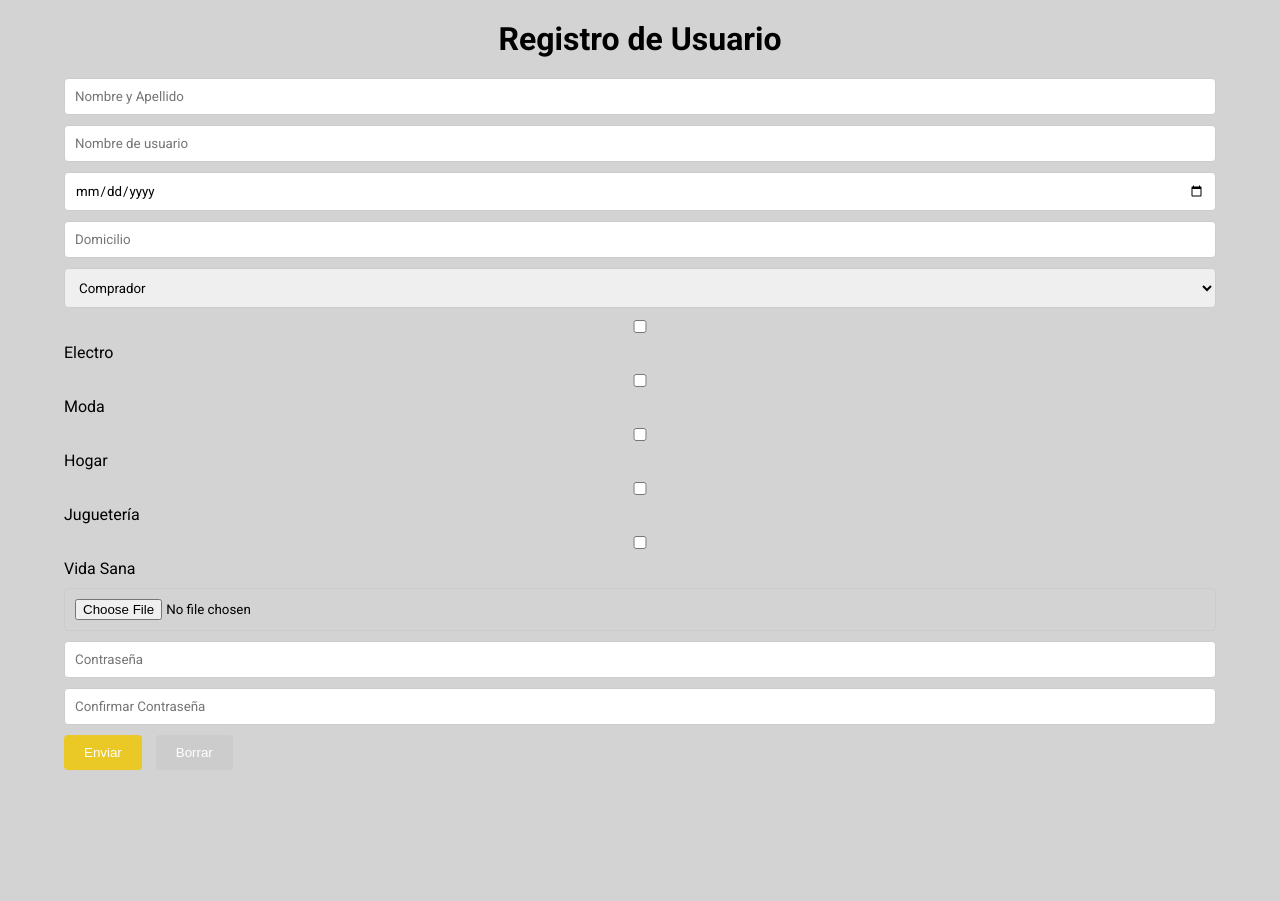
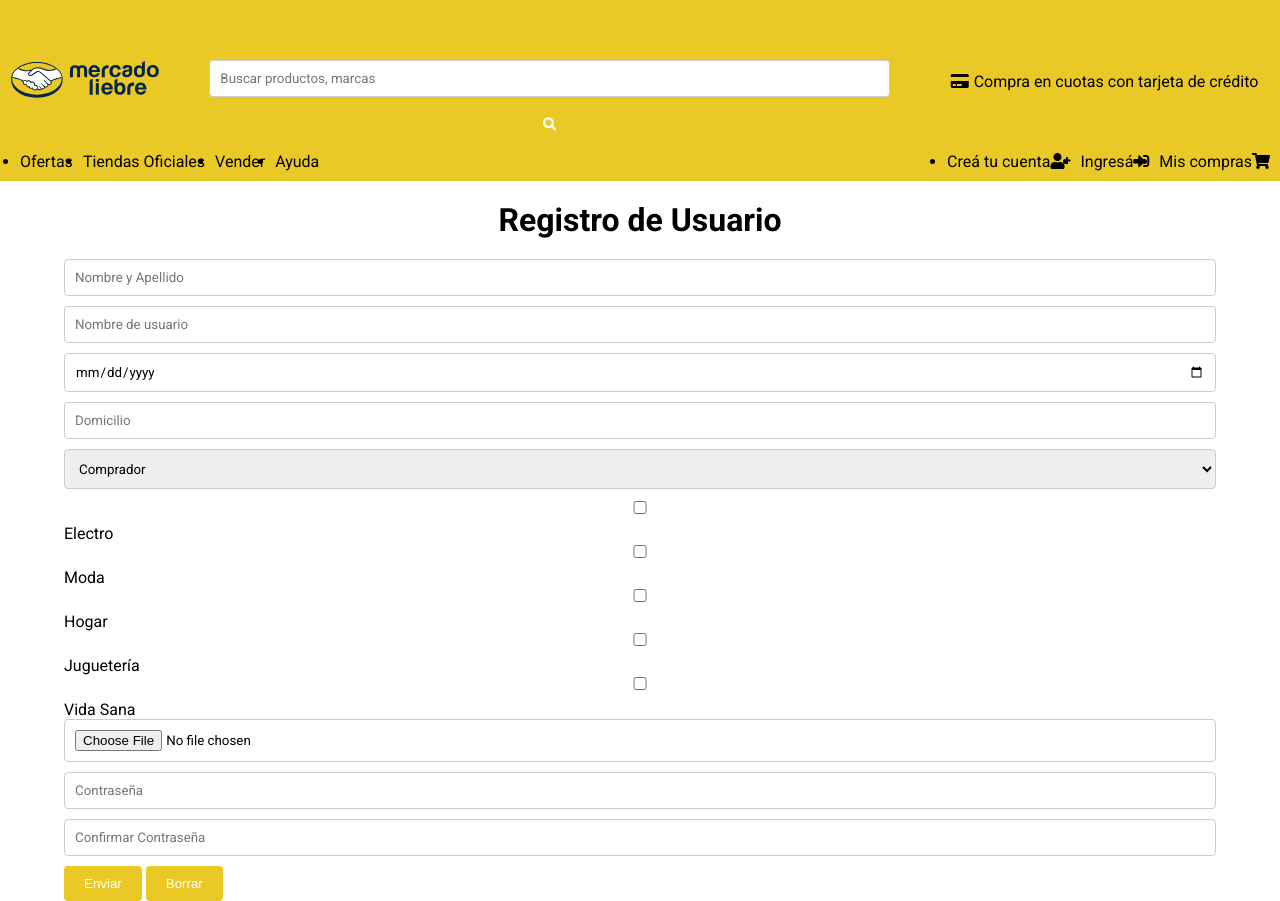
Before and after one commit to A-Isaias/mercadoliebre, a plain HTML site: page views/register.html in a window 1280 px wide. Before the commit the page ends 800 px from the top, so only its background shows below. Drawn offline with Linux system fonts and the light colour scheme.

Commit message:
modified:   public/css/style.css modified:   views/login.html modified:   views/register.html

```diff
--- a/public/css/style.css
+++ b/public/css/style.css
@@ -223,11 +223,58 @@ footer section i {
         margin-right: 5px;
     }
 
+    /* Estilos del header en versión desktop */
+@media screen and (min-width: 769px) {
+    header {
+        background-color: #EAC926;
+        color: #000;
+        padding: 10px;
+        display: flex;
+        flex-direction: row;
+        justify-content: space-between;
+        align-items: center;
+    }
 
+    .barra-busqueda {
+        text-align: left;
+        margin: 0;
+        width: auto;
+    }
+
+    .compra-cuotas {
+        text-align: left;
+        margin: 0;
+    }
+
+    .compra-cuotas i {
+        margin-right: 10px;
+    }
+
+    .header-bottom {
+        display: flex;
+        align-items: center;
+    }
+
+    #nav-list,
+    #user-list {
+        display: flex;
+        align-items: center;
+    }
+
+    #nav-list li,
+    #user-list li {
+        margin-left: 20px;
+    }
+    .burger-menu {
+        display: none;
+    }
+}
+
+    /*
     @media screen and (min-width: 769px) {
         /* Navegación en desktop (ancho mínimo 769px) */
 
-        header .logo {
+        /*header .logo {
             display: block;
             text-align: left;
         }
@@ -244,7 +291,7 @@ footer section i {
             width: 90%;
             margin: 0 auto;
 
-        }
+        }*/
 
         /*.Productos {
             display: flex;
@@ -275,7 +322,6 @@ footer section i {
         right: 20px;
         top: -15px;
     }
-}
 
 /* Ocultar el nombre del producto inicialmente */
 .Productos h4 {
@@ -330,6 +376,7 @@ footer section i {
     transform: rotate(-90deg);
 }
 /*microdesafio 3 clase 22*/
+
 /* Estilo del footer */
 footer {
     display: flex;
@@ -338,35 +385,43 @@ footer {
     padding: 20px;
     background-color: #f2f2f2;
     color: #333;
-    position: relative; /* Agregamos position: relative para establecer un contexto de posición */
+    position: relative;
 }
 
 footer section {
-    flex: 0 0 calc(33.33% - 20px); /* Establece el ancho de cada sección a un tercio del espacio disponible (menos el espacio entre ellas) */
+    flex: 0 0 calc(33.33% - 20px);
     text-align: center;
     margin: 10px;
 }
 
 footer section i {
     font-size: 2em;
-    color: #1259c3; /* Cambia el color de los íconos */
+    color: #1259c3;
     margin-bottom: 10px;
+    transition: color 0.3s ease;
 }
 
-footer section h4 {
-    font-size: 18px;
-    font-weight: bold;
-    margin-bottom: 10px;
+/* Estilo para cambiar el color de los íconos al pasar el mouse por encima */
+footer section i:hover {
+    color: #39b54a;
 }
 
-/* Agrega un margen derecho a la primera columna */
-footer section:first-child h4 {
-    margin-right: 10px;
+
+/* Estilo del texto de copyright */
+footer section h4#Copyright {
+    font-size: 14px;
+    position: absolute;
+    bottom: 10px;
+    left: 20px;
 }
 
-/* Ubica el texto de copyright a la izquierda */
-footer #Copyright {
-    position: absolute;
-    top: 180px; /*toque los numeros hasta que quedo donde quise*/
-    left: 35px;
+/* Media Queries para ajustar la posición del texto de copyright en pantallas más pequeñas */
+@media screen and (max-width: 768px) {
+    footer section h4#Copyright {
+        position: static;
+        text-align: left;
+        margin-top: 10px;
+        left: 0;
+    }
 }
+/*fin*/
--- a/views/register.html
+++ b/views/register.html
@@ -5,11 +5,55 @@
     <meta charset="UTF-8">
     <meta http-equiv="X-UA-Compatible" content="IE=edge">
     <meta name="viewport" content="width=device-width, initial-scale=1.0">
-    <title>Registro de Usuario</title>
-    <link rel="stylesheet" type="text/css" href="/css/register.css ">
+    <title>Login de Usuario</title>
+    <link rel="stylesheet" type="text/css" href="/css/login.css">
     <link rel="stylesheet" href="https://cdnjs.cloudflare.com/ajax/libs/font-awesome/5.15.4/css/all.min.css">
     <link href="https://fonts.googleapis.com/css2?family=Roboto:wght@400;700&display=swap" rel="stylesheet">
 </head>
+
+<body>
+    <header>
+        <div class="header-top">
+            <div class="logo">
+                <!-- Agregar el enlace al logo -->
+                <a href="/">
+                    <img src="/images/logo-mercado-liebre.svg" alt="Logo Mercado Liebre" style="width: 150px; height: auto;">
+                </a>
+            </div>
+
+            <div class="barra-busqueda">
+                <form action="#" method="GET">
+                    <input type="text" name="busqueda" placeholder="Buscar productos, marcas" class="texto-fondo">
+                    <button type="submit"><i class="fas fa-search"></i></button>
+                </form>
+            </div>
+
+            <div class="compra-cuotas">
+                <i class="fas fa-credit-card" id="icon-tarjeta"></i>
+                <p>Compra en cuotas con tarjeta de crédito</p>
+            </div>
+        </div>
+
+        <div class="header-bottom">
+            <nav>
+                <ul id="nav-list">
+                    <li><a href="#">Ofertas</a></li>
+                    <li><a href="#">Tiendas Oficiales</a></li>
+                    <li><a href="#">Vender</a></li>
+                    <li><a href="#">Ayuda</a></li>
+                </ul>
+            </nav>
+
+            <nav>
+                <ul id="user-list">
+                    <li><a href="/register">Creá tu cuenta</a><i class="fas fa-user-plus"></i></li>
+                    <li><a href="/login">Ingresá</a><i class="fas fa-sign-in-alt"></i></li>
+                    <li><a href="#">Mis compras</a><i class="fas fa-shopping-cart"></i></li>
+                </ul>
+            </nav>
+        </div>
+    </header>
+
 <body>
     <h1>Registro de Usuario</h1>
     <form action="index.html" method="post">
```
Also changed, not shown: views/login.html (+7 -3 lines).
